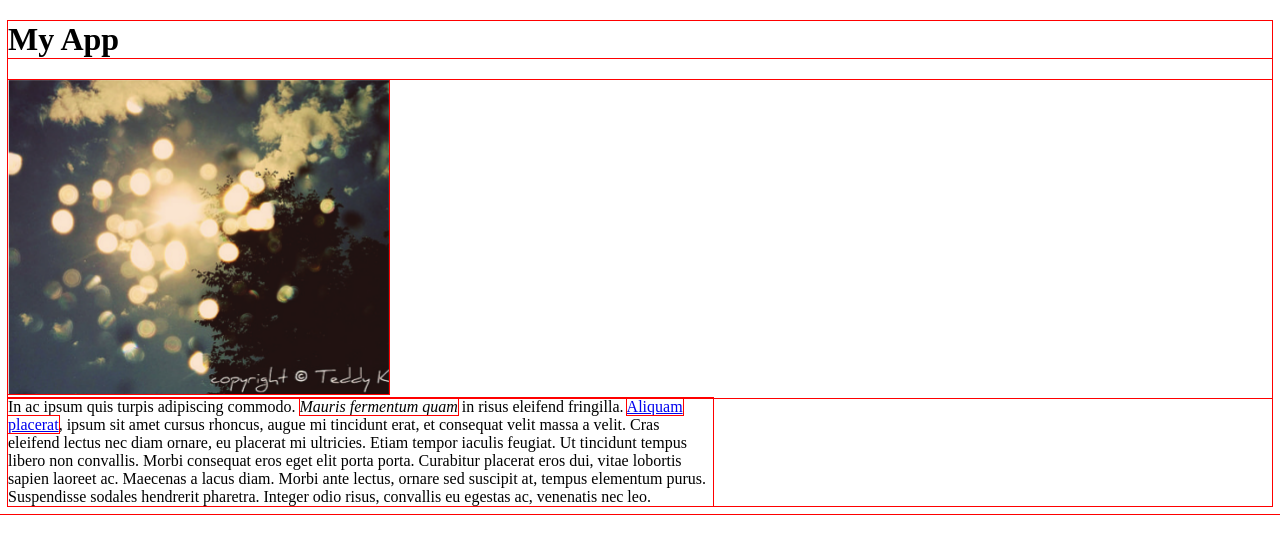
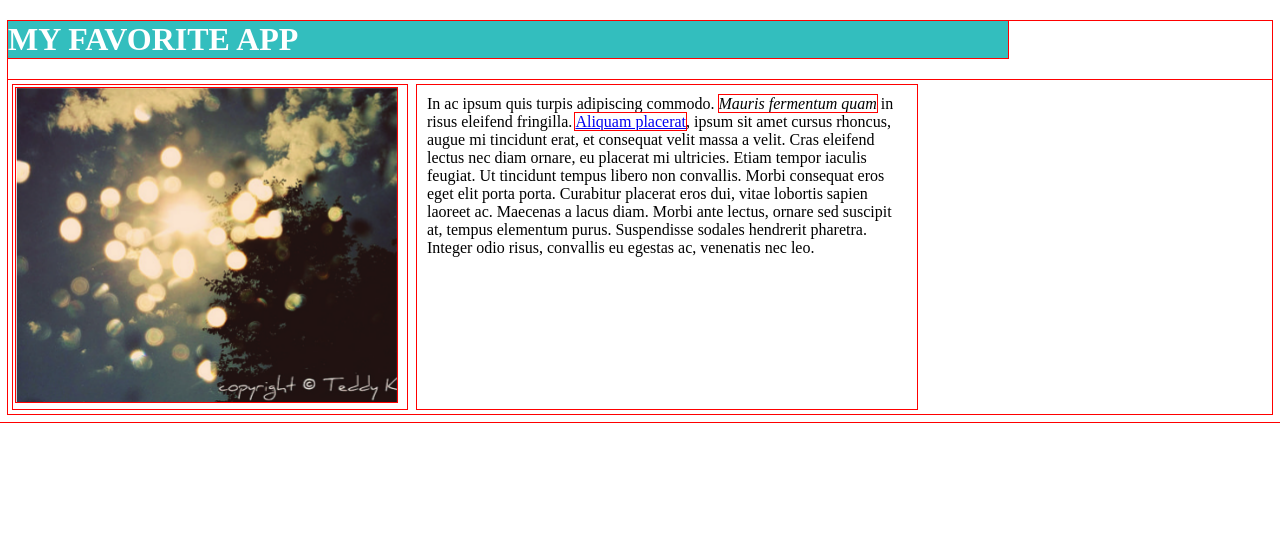
Before and after one commit to adklein/frontend, a plain HTML site: page IntroHTML/Portfolio/toplist/sample.html in a window 1280 px wide. Drawn offline with Linux system fonts and the light colour scheme.

Commit message:
finished up sample website from coursework lessons (1-3)

```diff
--- a/IntroHTML/Portfolio/toplist/sample.html
+++ b/IntroHTML/Portfolio/toplist/sample.html
@@ -4,7 +4,7 @@
     <link rel="stylesheet" type="text/css" href="style.css">
 </head>
 <body>
-    <h1 class="title">My App</h1>
+    <h1 class="title">MY FAVORITE APP</h1>
     <div class="app">
         <div class="image"><img src="images/app.png" alt="This is a screenshot"></div>
         <div class="description">
--- a/IntroHTML/Portfolio/toplist/style.css
+++ b/IntroHTML/Portfolio/toplist/style.css
@@ -8,10 +8,28 @@
     box-sizing: border-box;
 }
 
-.screenshot {
-    max-width: 460px;
+.app {
+    display : flex;
+}
+
+.title {
+    max-width: 1000px;
+    color: white;
+    background: #33BEBE;
+
+}
+
+.image {
+    margin: 5px 5px 5px 5px;
+    max-width: 400px;
+    max-height: 400px;
+    border: solid white;
+    border-right-width: 10px;
 }
 
 .description {
-    max-width: 705px;
+    margin: 5px 5px 5px 5px;
+    max-width: 500px;
+    border: solid white;
+    border-width: 10px;
 }
```
